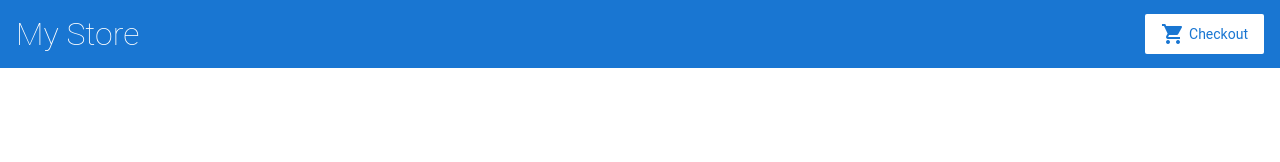
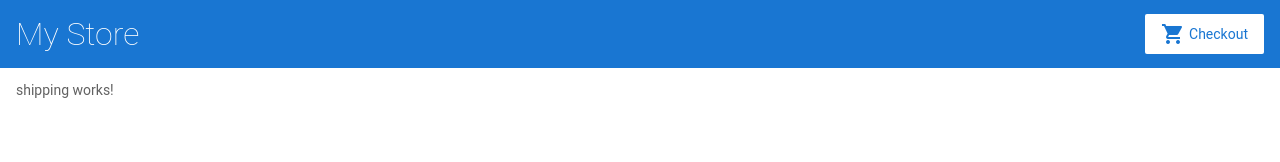
Before and after one commit to sidrees00/productApp, an Angular app: page /shipping in a window 1280 px wide. Before the commit this address led to /. Shown: the top 162 px of the page. Built offline with nearby package versions, Linux system fonts and the light colour scheme.

Commit message:
Generate shipping component and add route for it

```diff
--- a/src/app/app.module.ts
+++ b/src/app/app.module.ts
@@ -11,6 +11,7 @@ import { ProductListComponent } from './product-list/product-list.component';
 import { ProductAlertsComponent } from './product-alerts/product-alerts.component';
 import { ProductDetailsComponent } from './product-details/product-details.component';
 import { CartComponent } from './cart/cart.component';
+import { ShippingComponent } from './shipping/shipping.component';
 
 @NgModule({
   imports: [
@@ -21,6 +22,7 @@ import { CartComponent } from './cart/cart.component';
       { path: '', component: ProductListComponent },
       { path: 'products/:productId', component: ProductDetailsComponent },
       { path: 'cart', component: CartComponent },
+      { path: 'shipping', component: ShippingComponent },
     ])
   ],
   declarations: [
@@ -29,7 +31,8 @@ import { CartComponent } from './cart/cart.component';
     ProductListComponent,
     ProductAlertsComponent,
     ProductDetailsComponent,
-    CartComponent
+    CartComponent,
+    ShippingComponent
   ],
   bootstrap: [ AppComponent ]
 })
--- /dev/null
+++ b/src/app/shipping/shipping.component.html
@@ -0,0 +1,3 @@
+<p>
+  shipping works!
+</p>
--- /dev/null
+++ b/src/app/shipping/shipping.component.ts
@@ -0,0 +1,15 @@
+import { Component, OnInit } from '@angular/core';
+
+@Component({
+  selector: 'app-shipping',
+  templateUrl: './shipping.component.html',
+  styleUrls: ['./shipping.component.css']
+})
+export class ShippingComponent implements OnInit {
+
+  constructor() { }
+
+  ngOnInit() {
+  }
+
+}
```
Also changed, not shown: src/app/shipping/shipping.component.css (added), 1 other file (tests, documents, lock files or other folders).
